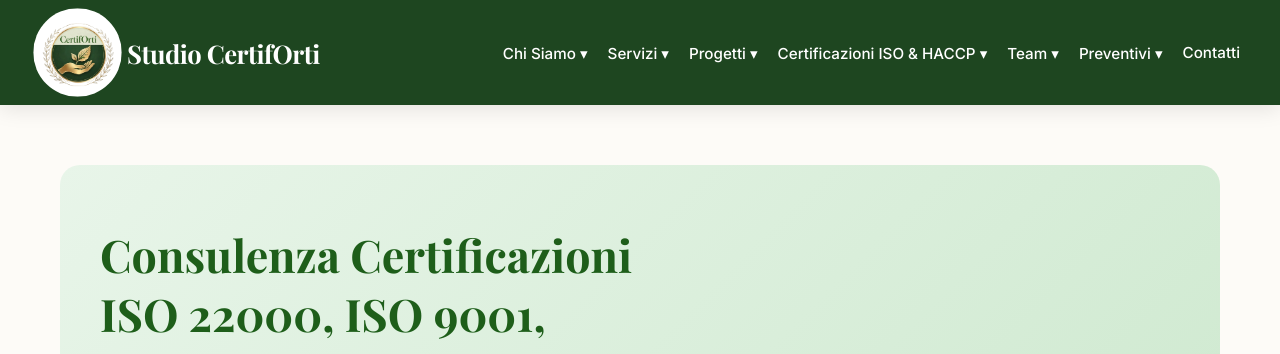
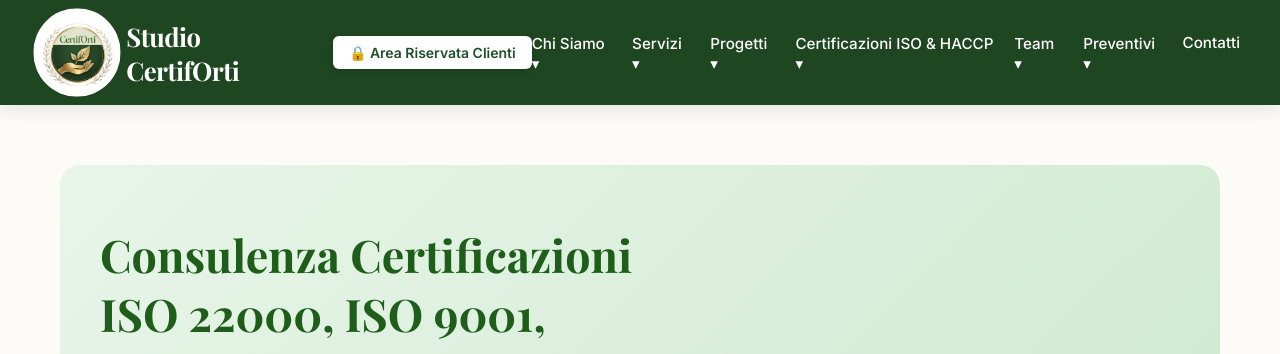
Before and after one commit to Irenee23/studio-certiforti, a plain HTML site: page index.html in a window 1280 px wide. Shown: the top 354 px of the page. Drawn offline with nearby package versions, Linux system fonts and the light colour scheme.

Commit message:
Update index.html

```diff
--- a/index.html
+++ b/index.html
@@ -86,7 +86,46 @@
             font-weight: 700;
             letter-spacing: -0.5px;
         }
-
+/* --- PULSANTE AREA RISERVATA (Nessuna modifica al layout esistente) --- */
+.header-app-cta {
+  display: flex;
+  align-items: center;
+  margin-left: 24px;
+}
+
+.btn-portale-nc {
+  display: inline-flex;
+  align-items: center;
+  gap: 8px;
+  background-color: #ffffff;
+  color: #1f4e2a;
+  font-family: 'Inter', sans-serif;
+  font-size: 14px;
+  font-weight: 600;
+  padding: 8px 16px;
+  border-radius: 6px;
+  text-decoration: none;
+  box-shadow: 0 2px 6px rgba(0, 0, 0, 0.15);
+  transition: transform 0.2s ease, background-color 0.2s ease, box-shadow 0.2s ease;
+  white-space: nowrap;
+}
+
+.btn-portale-nc:hover {
+  background-color: #e8f5e9;
+  transform: translateY(-1px);
+  box-shadow: 0 4px 10px rgba(0, 0, 0, 0.2);
+}
+
+/* Adattamento automatico per schermi smartphone */
+@media (max-width: 768px) {
+  .header-app-cta {
+    margin-left: 10px;
+  }
+  .btn-portale-nc {
+    font-size: 12px;
+    padding: 6px 10px;
+  }
+}
         nav {
     display: flex;
     gap: 20px;
@@ -757,7 +796,15 @@
 </div>
 <button id="drawer-btn" onclick="toggleDrawer()" aria-label="Apri menu">☰</button>
 
-    <!-- Blocco Menu di Navigazione (Destra) -->
+    <div class="header-app-cta">
+  <a href="https://www.appsheet.com/start/b688bd1f-09cf-49a8-a34e-0471822bd059"
+     target="_blank"
+     rel="noopener noreferrer"
+     class="btn-portale-nc"
+     title="Accesso riservato ai clienti registrati">
+    &#128274; Area Riservata Clienti
+  </a>
+</div><!-- Blocco Menu di Navigazione (Destra) -->
 <nav class="desktop-menu">
 
   <!-- 1. Chi Siamo -->
```
